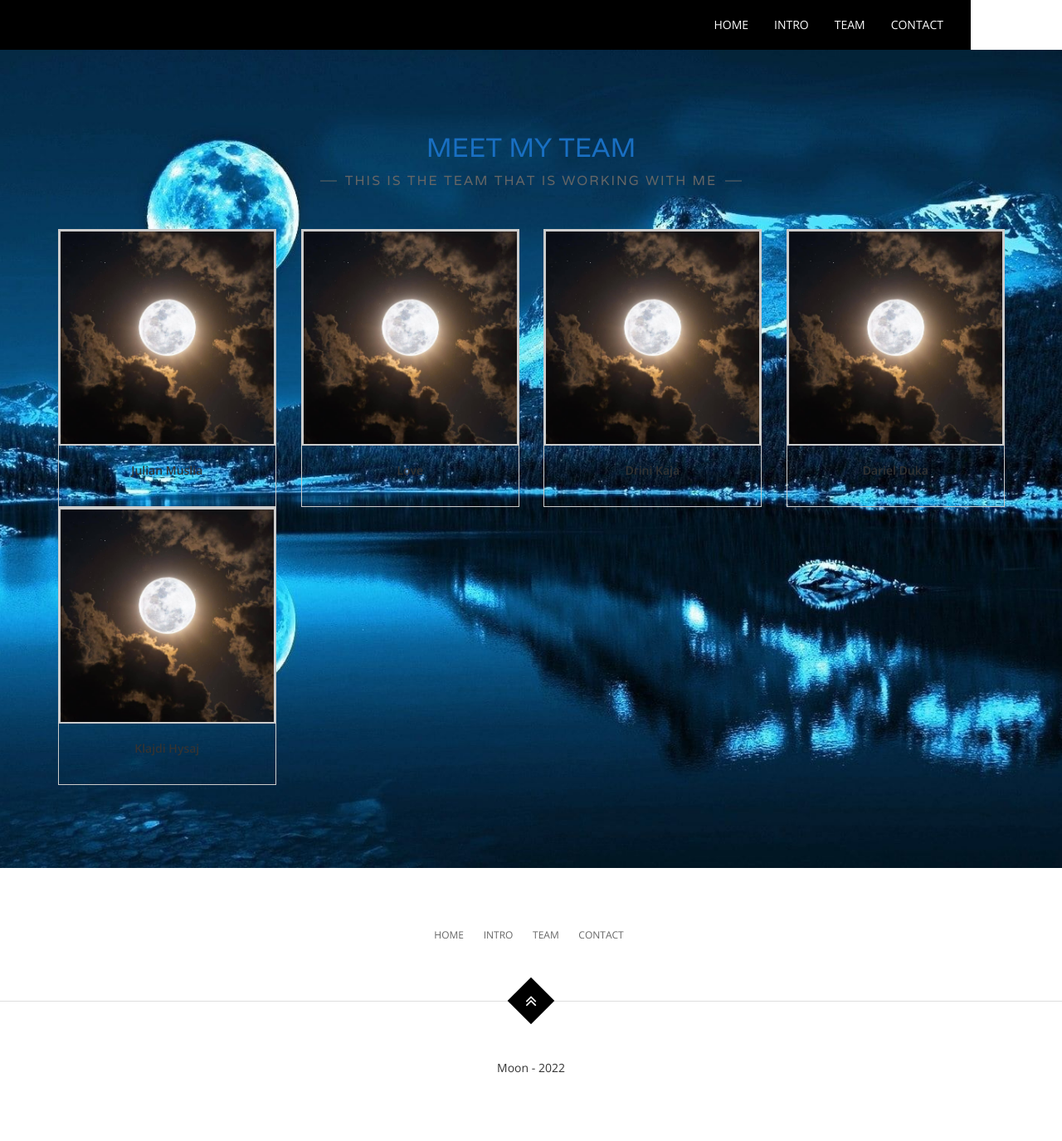
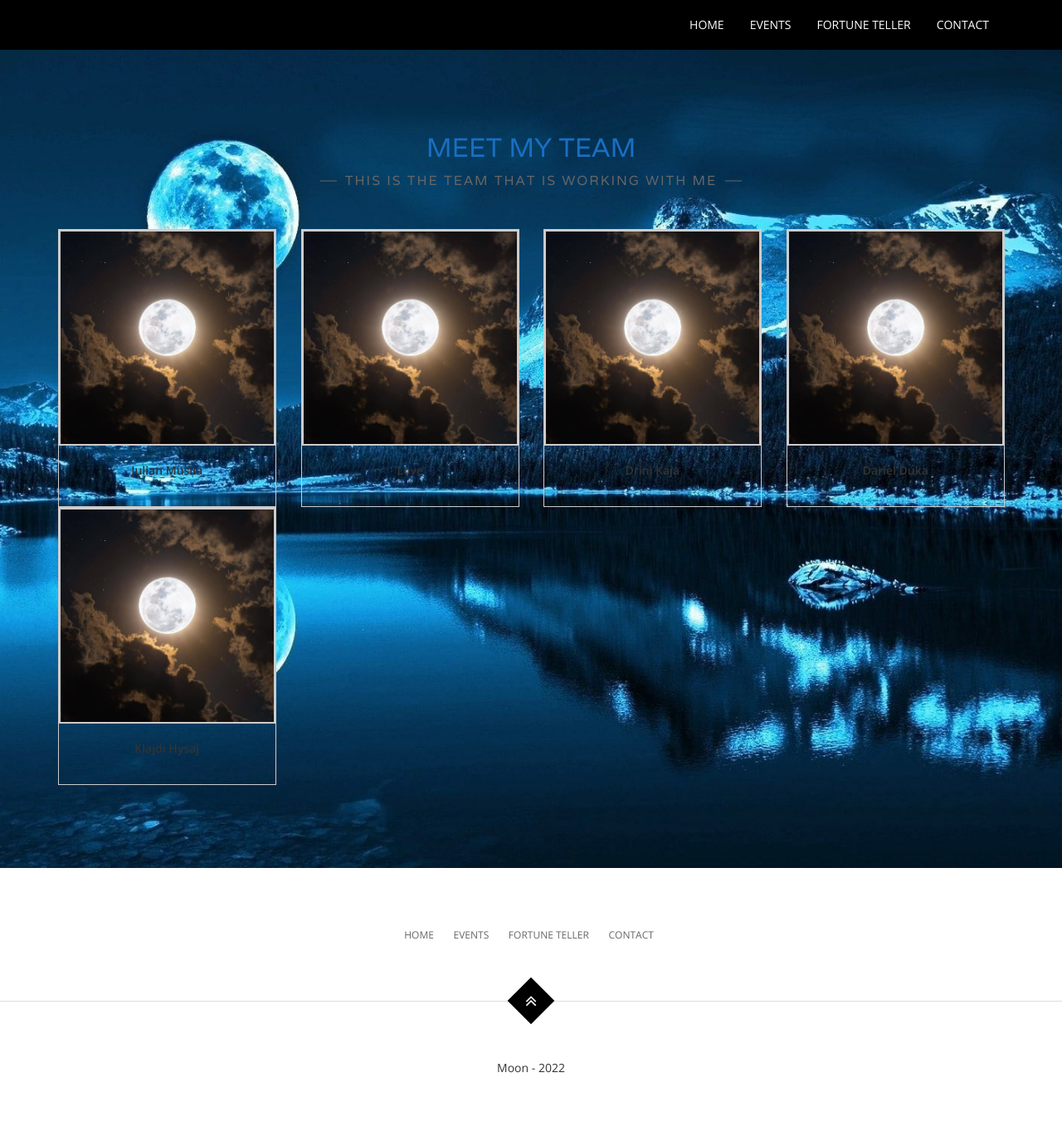
Before and after one commit to erdrinkaja/FullMoon, a Django app: page /events/ in a window 1280 px wide. Shown: the top 1375 px of the page at 83% size. Run offline with Django 4.2, Linux system fonts and the light colour scheme; some libraries are stand-ins or nearby versions.

Commit message:
fallxhoret

```diff
--- a/pages/templates/pages/_base.html
+++ b/pages/templates/pages/_base.html
@@ -44,7 +44,7 @@
 </head>
 <body>
         <!-- Header -->
-    <header id="masthead" class="site-header background-overlay:before hero-content ">
+    <header id="masthead" class="site-header">
         <nav id="primary-navigation" class="site-navigation" data-spy="affix">
             <div class="container">
                 <div class="navbar-header page-scroll">
@@ -62,8 +62,8 @@
                     <!-- Navigation -->
                     <ul class="nav navbar-nav navbar-right">
                     <li class="page-scroll"><a href="{% url 'home page' %}">Home</a></li>
-                    <li class="page-scroll"><a href="#intro">Intro</a></li>
-                        <li class="page-scroll"><a href="{% url 'about page' %}">Team</a></li>
+                    <li class="page-scroll"><a href="{% url 'event page' %}">Events</a></li>
+                        <li class="page-scroll"><a href="{% url 'fortune teller' %}">Fortune Teller</a></li>
                         <li class="page-scroll"><a href="{% url 'contact page' %}">Contact</a></li>
 
                     </ul><!-- /.navbar-nav -->
@@ -83,8 +83,8 @@
 
             <ul class="list-unstyled list-inline">
                 <li class="page-scroll"><a href="{% url 'home page' %}">Home</a></li>
-                <li class="page-scroll"><a href="#intro">Intro</a></li>
-                <li class="page-scroll"><a href="{% url 'about page' %}">Team</a></li>
+                <li class="page-scroll"><a href="{% url 'event page' %}">Events</a></li>
+                <li class="page-scroll"><a href="{% url 'fortune teller' %}">Fortune Teller</a></li>
                 <li class="page-scroll"><a href="{%  url 'contact page' %}">Contact</a></li>
             </ul>
 
--- a/pages/urls.py
+++ b/pages/urls.py
@@ -3,7 +3,7 @@ from . import views
 
 urlpatterns = [
     path('', views.HomePage.as_view(), name='home page'),
-    path('about/', views.AboutPage.as_view(), name='about page'),
+    path('fortune-teller/', views.FortuneTeller.as_view(), name='fortune teller'),
     path('contact/', views.ContactPage.as_view(), name='contact page'),
     path('events/', views.Event.as_view(), name='event page'),
 
--- a/pages/views.py
+++ b/pages/views.py
@@ -6,8 +6,8 @@ class HomePage(TemplateView):
     template_name = 'pages/home_page.html'
 
 
-class AboutPage(TemplateView):
-    template_name = 'pages/about_page.html'
+class FortuneTeller(TemplateView):
+    template_name = 'pages/fortune_teller.html'
 
 
 class ContactPage(TemplateView):
```
Also changed, not shown: pages/templates/pages/fortune_teller.html (renamed from pages/templates/pages/about_page.html).
